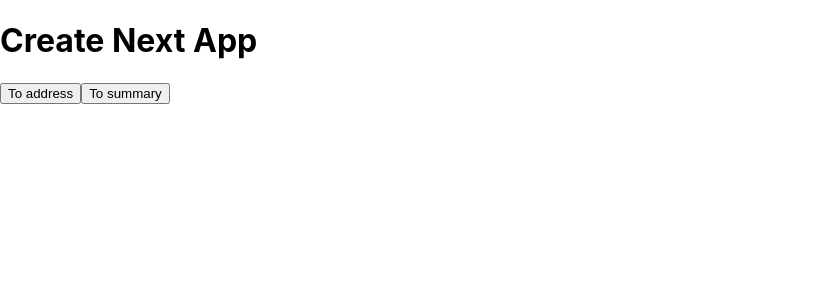
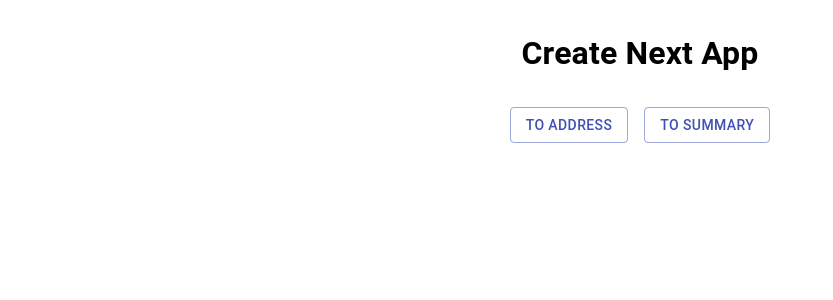
Before and after one commit to leonbohdan/nextjs-app, a Next.js app: page / in a window 1280 px wide. Shown: the top 300 px of the page, without its empty margins (0-833 px from the left). Built offline with nearby package versions, Linux system fonts and the light colour scheme.

Commit message:
got basics about material ui added it to the project

```diff
--- a/package.json
+++ b/package.json
@@ -8,6 +8,7 @@
     "start": "next start"
   },
   "dependencies": {
+    "@material-ui/core": "^4.11.0",
     "next": "9.5.5",
     "react": "16.14.0",
     "react-dom": "16.14.0",
--- a/pages/_app.js
+++ b/pages/_app.js
@@ -1,4 +1,4 @@
-import '../styles/globals.scss'
+import '../styles/globals.scss';
 
 function MyApp({ Component, pageProps }) {
   return <Component {...pageProps} />
--- a/pages/index.js
+++ b/pages/index.js
@@ -1,26 +1,48 @@
-import Head from 'next/head'
-import styles from '../styles/Home.module.scss'
-import Link from 'next/link'
+import Head from 'next/head';
+import styles from '../styles/Home.module.scss';
+import Link from 'next/link';
+import Button from '@material-ui/core/Button';
+import ButtonGroup from '@material-ui/core/ButtonGroup';
+import Container from '@material-ui/core/Container';
+import Typography from '@material-ui/core/Typography';
+import Box from '@material-ui/core/Box';
 
 export default function Index() {
   return (
-    <div>
+    <Container>
       <Head>
         <title>Create Next App</title>
         <link rel="icon" href="/favicon.ico" />
       </Head>
 
-      <main>
-        <h1>Create Next App</h1>
+      <Box
+        display="flex"
+        flexDirection="column"
+        justifyContent="center"
+        alignItems="center"
+      >
+        <Typography>
+          <h1>Create Next App</h1>
+        </Typography>
 
-        <button>
-          <Link href='/address'>To address</Link>
-        </button>
+        <Box display="flex" flexDirection="row">
+          <Box p={1}>
+            <Link href="/address">
+              <Button variant="outlined" color="primary">
+                To address
+              </Button>
+            </Link>
+          </Box>
 
-        <button>
-          <Link href='/summary'>To summary</Link>
-        </button>
-      </main>
-    </div>
+          <Box p={1}>
+            <Link href="/summary">
+              <Button variant="outlined" color="primary">
+                To summary
+              </Button>
+            </Link>
+          </Box>
+        </Box>
+      </Box>
+    </Container>
   );
 }
--- a/styles/globals.scss
+++ b/styles/globals.scss
@@ -1,16 +1,16 @@
-html,
-body {
-  padding: 0;
-  margin: 0;
-  font-family: -apple-system, BlinkMacSystemFont, Segoe UI, Roboto, Oxygen,
-    Ubuntu, Cantarell, Fira Sans, Droid Sans, Helvetica Neue, sans-serif;
-}
+// html,
+// body {
+//   padding: 0;
+//   margin: 0;
+//   font-family: -apple-system, BlinkMacSystemFont, Segoe UI, Roboto, Oxygen,
+//     Ubuntu, Cantarell, Fira Sans, Droid Sans, Helvetica Neue, sans-serif;
+// }
 
-a {
-  color: inherit;
-  text-decoration: none;
-}
+// a {
+//   color: inherit;
+//   text-decoration: none;
+// }
 
-* {
-  box-sizing: border-box;
-}
+// * {
+//   box-sizing: border-box;
+// }
```
Also changed, not shown: pages/address.js (+27 -7 lines), pages/summary.js (+27 -7 lines), 1 other file (tests, documents, lock files or other folders).
